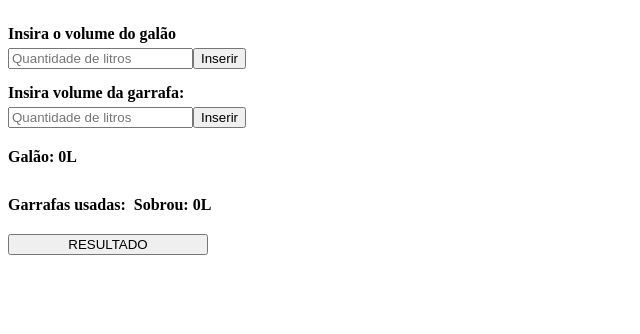
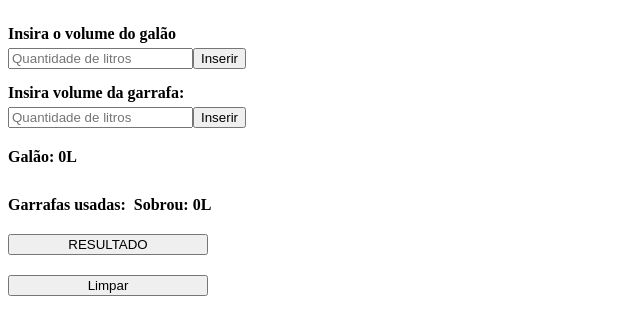
Before and after one commit to willfeliz1/Eureciclo-Avaliacao_dev_inicial, a React (Create React App) app: page / in a window 1280 px wide. Shown: the top 334 px of the page, without its empty margins (0-640 px from the left). Built offline with nearby package versions, Linux system fonts and the light colour scheme.

Commit message:
reload to reset variables

```diff
--- a/src/App.tsx
+++ b/src/App.tsx
@@ -6,7 +6,6 @@ import React, { FormEvent, useCallback, useState } from 'react';
 
 let total = 0.0;
 let filterLitters: number[];
-
 
 const App: React.FC = () => {
   const [Gallon, setGallon] = useState(0);
@@ -26,6 +25,10 @@ const App: React.FC = () => {
   function subtractionDecimal(a: number, b:number) {
     return (a * 10 - b * 10) / 10;
   }
+
+  const handleReset = useCallback(() => {
+    window.location.reload();
+  }, []);
 
   const handleAddBottle = useCallback(async (event: FormEvent<HTMLFormElement>): Promise<void> => {
     event.preventDefault();
@@ -128,6 +131,7 @@ const App: React.FC = () => {
 
           </div>
           <button type="button" onClick={Result} style={{ maxWidth: '200px', marginTop: '20px' }}>RESULTADO</button>
+          <button type="button" onClick={handleReset} style={{ maxWidth: '200px', marginTop: '20px' }}>Limpar</button>
         </div>
       </div>
     </>
```
